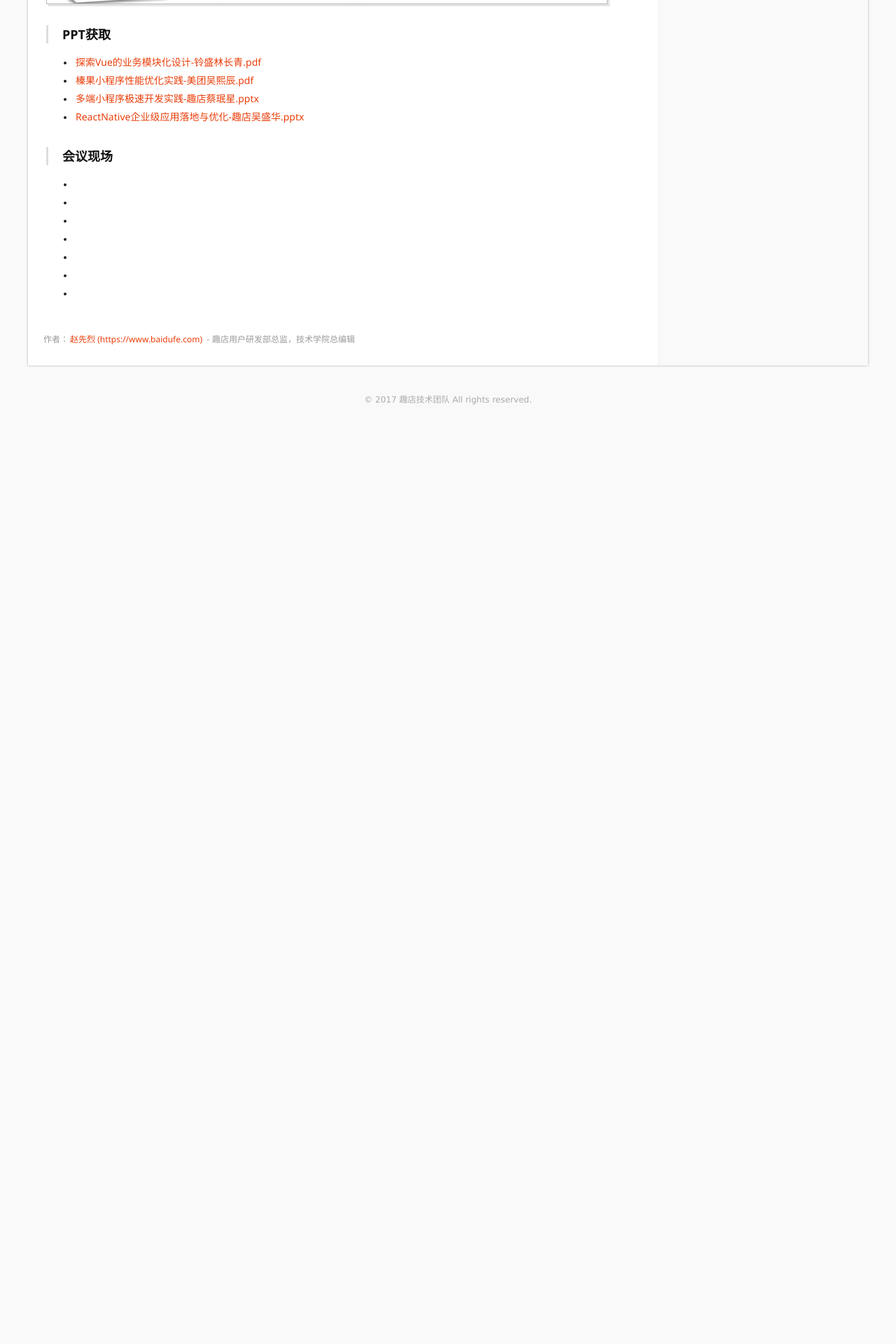
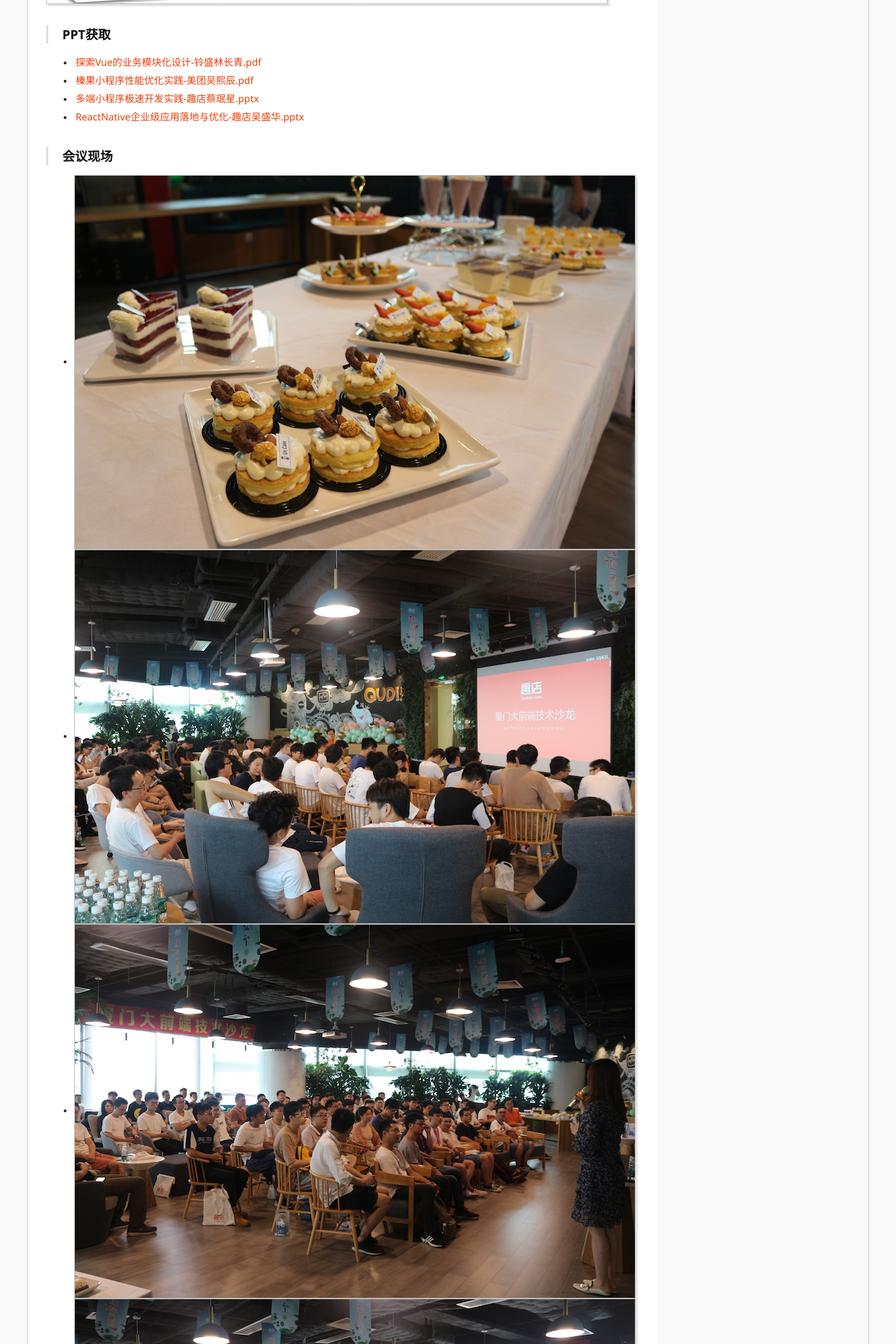
Before and after one commit to qit-team/qit-team.github.io, a Jekyll site: the page built from _posts/2019-06-22-qd-tech-share.md, in a window 1280 px wide. Shown: the part 2236-4156 px from the top of the page at 70% size. Built offline with Jekyll 4.4.1, drawn with Linux system fonts in a browser that asks for light colours; before the commit the page ends 2826 px from its top, so only the background shows below that.

Commit message:
图片优化

```diff
--- a/_posts/2019-06-22-qd-tech-share.md
+++ b/_posts/2019-06-22-qd-tech-share.md
@@ -50,10 +50,10 @@ digest: 今年3月份趣店技术沙龙第二季，我们聊了一个关于前
 - [ReactNative企业级应用落地与优化-趣店吴盛华.pptx](/public/ppts/share03/ReactNative企业级应用落地与优化-趣店吴盛华.pptx)
 
 ## 会议现场
-- [](/public/images/share03/1.JPG)
-- [](/public/images/share03/2.JPG)
-- [](/public/images/share03/3.JPG)
-- [](/public/images/share03/4.JPG)
-- [](/public/images/share03/5.JPG)
-- [](/public/images/share03/6.JPG)
-- [](/public/images/share03/7.JPG)
+- ![](/public/images/share03/1.JPG)
+- ![](/public/images/share03/2.JPG)
+- ![](/public/images/share03/3.JPG)
+- ![](/public/images/share03/4.JPG)
+- ![](/public/images/share03/5.JPG)
+- ![](/public/images/share03/6.JPG)
+- ![](/public/images/share03/7.JPG)
```
